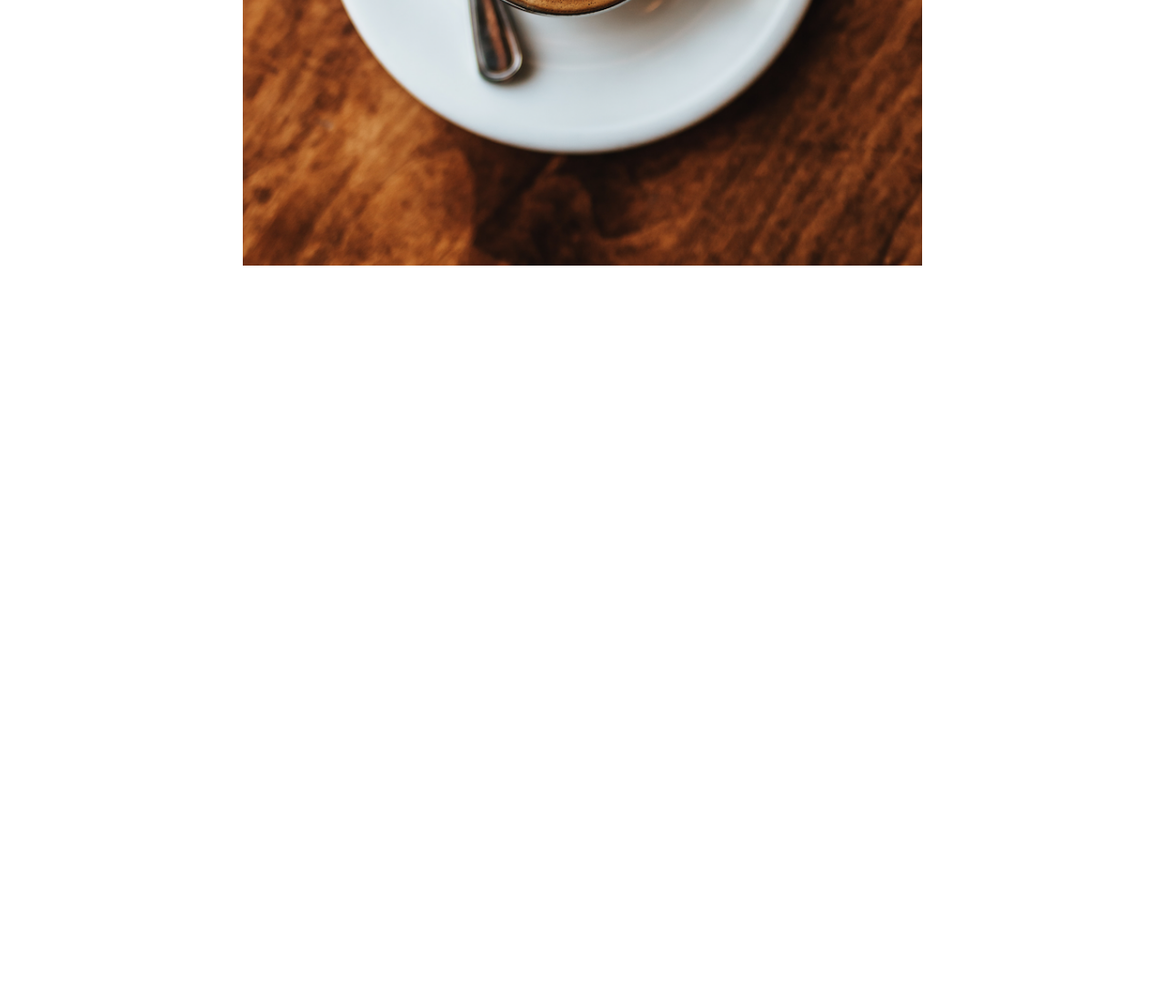
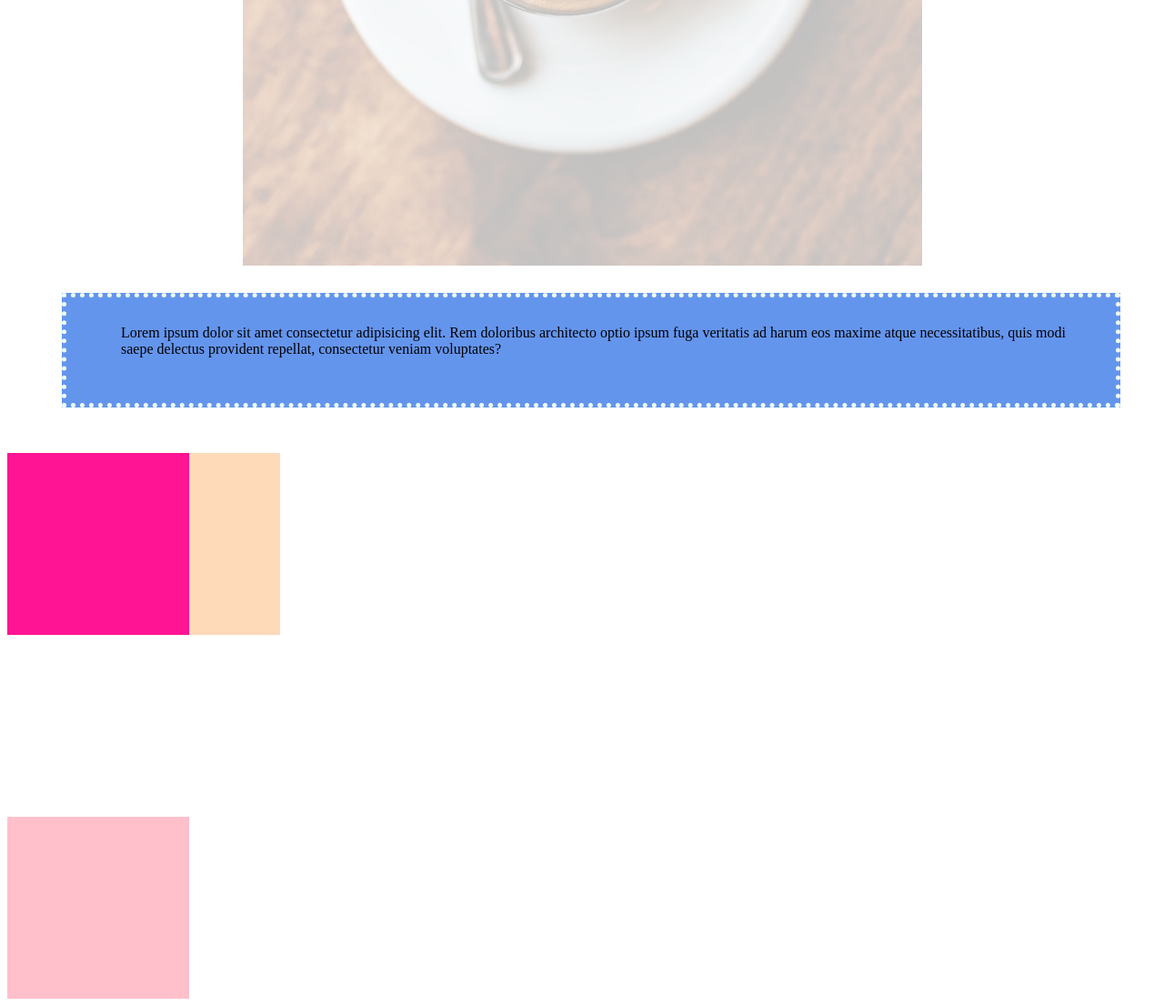
Before and after one commit to chevonnelise/20220928-html-demo-1, a plain HTML site: page index.html in a window 1280 px wide. Shown: the part 860-1966 px from the top of the page at 91% size. Before the commit the page ends 1160 px from the top, so only its background shows below. Drawn offline with Linux system fonts and the light colour scheme.

Commit message:
background image and z-index

```diff
--- a/index.html
+++ b/index.html
@@ -14,13 +14,26 @@
         eos maxime atque necessitatibus, quis modi saepe delectus
         provident repellat, consectetur veniam voluptates?
     </p>
+
     <p id="demo-2">
         Lorem ipsum dolor sit amet consectetur adipisicing elit.
         Rem doloribus architecto optio ipsum fuga veritatis ad harum
         eos maxime atque necessitatibus, quis modi saepe delectus
         provident repellat, consectetur veniam voluptates?
     </p>
+
     <div id="bg-demo">
     </div>
+
+    <p id="demo-3">
+        Lorem ipsum dolor sit amet consectetur adipisicing elit.
+        Rem doloribus architecto optio ipsum fuga veritatis ad harum
+        eos maxime atque necessitatibus, quis modi saepe delectus
+        provident repellat, consectetur veniam voluptates?
+    </p>
+
+    <div id="z-index-demo-1"></div>
+    <div id="z-index-demo-2"></div>
+    <div id="z-index-demo-3"></div>
 </body>
 </html>
--- a/style.css
+++ b/style.css
@@ -24,10 +24,45 @@
     background-position:center;
     background-size:contain;
     background-attachment:fixed;
+    opacity:0.25;
 }
 
 #demo-3{
-    background-color:gold;
-    padding:30px;
-    margin:50px;
+    background-color:cornflowerblue;
+    /* padding-left:30px;
+    padding-right:30px; */
+    /* margin:50px; */
+    padding: 30px 40px 50px 60px;
+    margin: 30px 40px 50px 60px;
+    /* border-color:honeydew;
+    border-style:dotted;
+    border-width:5px; */
+    border: 5px honeydew dotted;
 }
+
+#z-index-demo-1{
+    background-color:deeppink;
+    height:200px;
+    width:200px;
+    position:relative;
+    z-index:3;
+}
+
+#z-index-demo-2{
+    background-color:pink;
+    height:200px;
+    width:200px;
+    position:relative;
+    top:200px;
+    z-index:1;
+}
+
+#z-index-demo-3{
+    background-color:peachpuff;
+    height:200px;
+    width:200px;
+    position:relative;
+    top:-400px;
+    left:100px;
+    z-index:2;
+}
```
